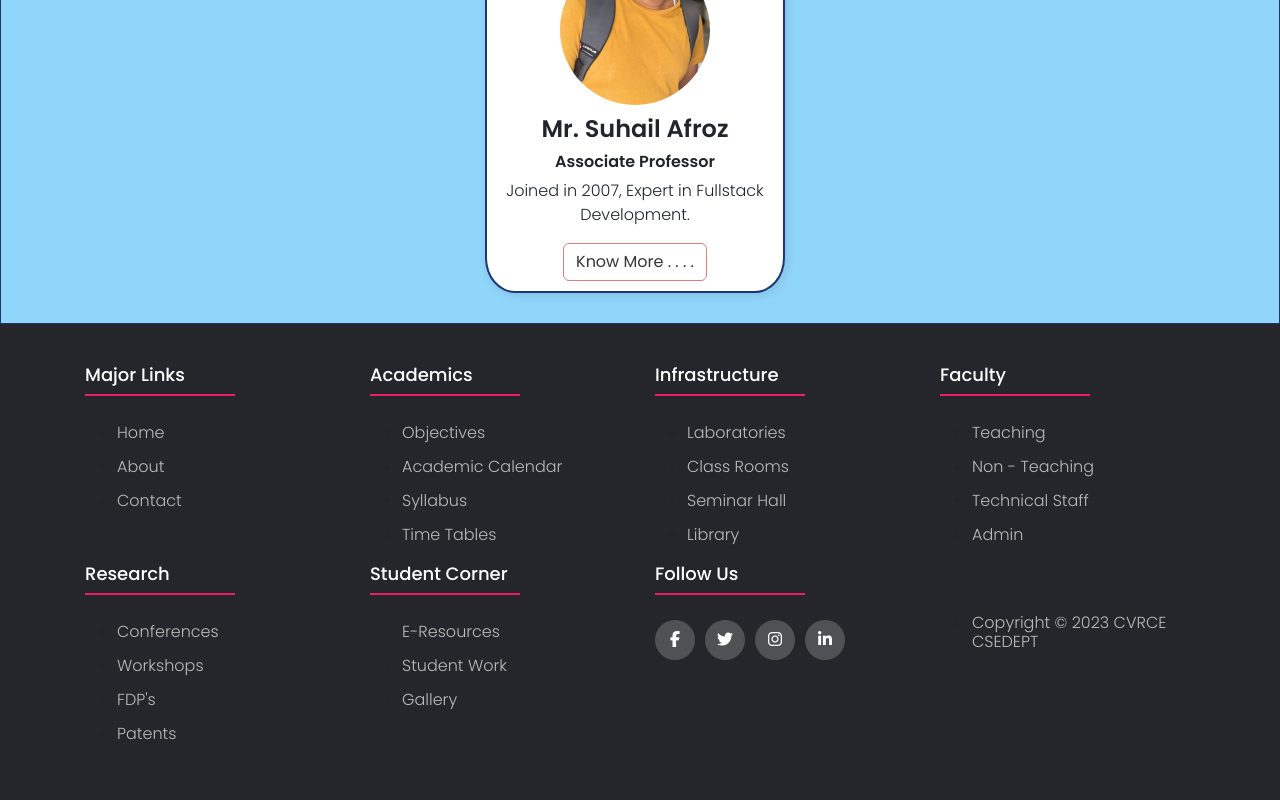
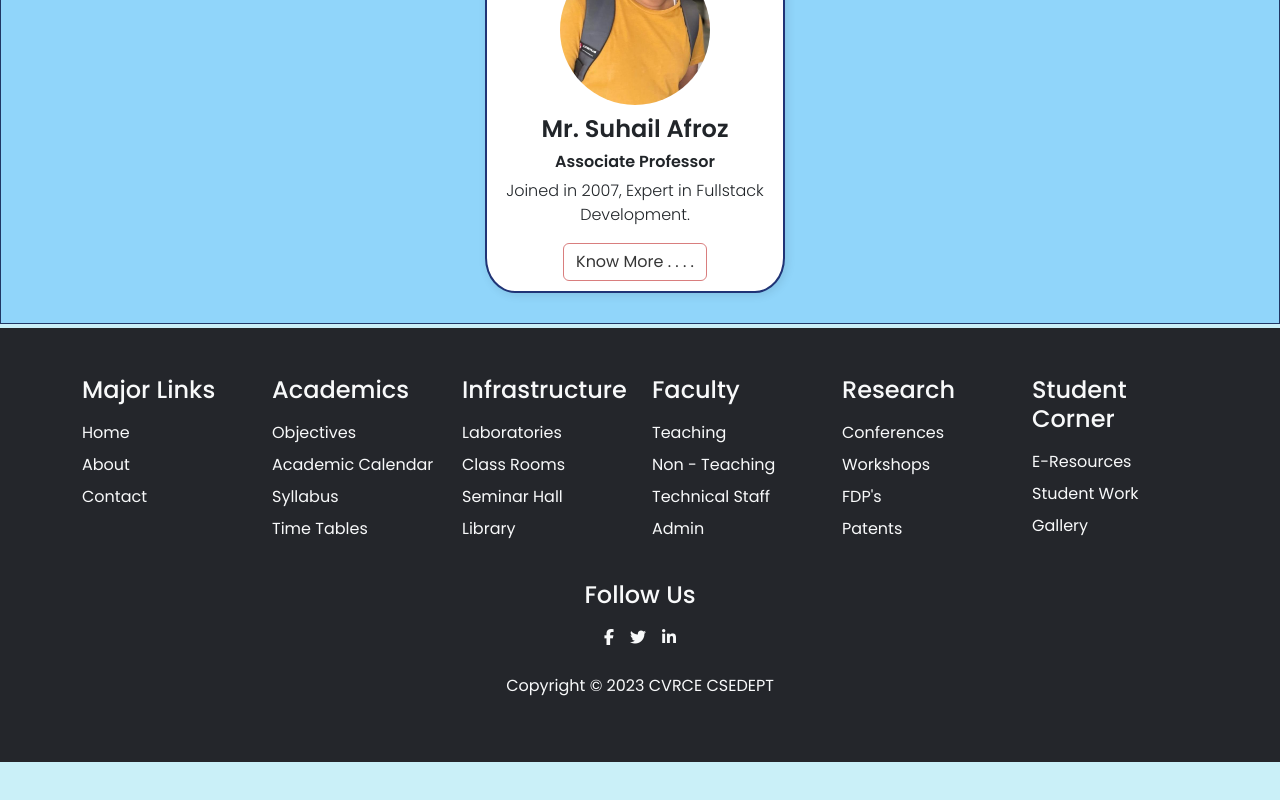
Before and after one commit to iamvsc04/CSE, a React (Vite) app: page /faculty/admin in a window 1280 px wide. Shown: the part 594-1394 px from the top of the page. After the commit the page ends 1356 px from the top, so only its background shows below. Built offline with nearby package versions, Linux system fonts and the light colour scheme.

Commit message:
contact us page

```diff
--- a/src/components/Footer.jsx
+++ b/src/components/Footer.jsx
@@ -2,6 +2,7 @@ import React, { useEffect } from "react";
 import { Link } from "react-router-dom";
 import AOS from "aos";
 import "aos/dist/aos.css";
+import "bootstrap/dist/css/bootstrap.min.css";
 
 const Footer = () => {
   useEffect(() => {
@@ -9,140 +10,226 @@ const Footer = () => {
   }, []);
 
   return (
-    <footer>
+    <footer className="bg-muted py-5 mt-1">
       <div className="container">
-        <div className="row">
-          <div className="footer-col">
-            <h4>Major Links</h4>
-            <ul>
-              <li>
-                <Link to="/">Home</Link>
+        <div className="row g-4">
+          <div className="col-12 col-md-4 col-lg-2">
+            <h4 className="mb-3 text-light">Major Links</h4>
+            <ul className="list-unstyled">
+              <li className="mb-2">
+                <Link to="/" className="text-decoration-none text-light">
+                  Home
+                </Link>
               </li>
-              <li>
-                <Link to="/about">About</Link>
+              <li className="mb-2">
+                <Link to="/about" className="text-decoration-none text-light">
+                  About
+                </Link>
               </li>
-              <li>
-                <Link to="/contact">Contact</Link>
+              <li className="mb-2">
+                <Link to="/contact" className="text-decoration-none text-light">
+                  Contact
+                </Link>
               </li>
             </ul>
           </div>
-          <div className="footer-col">
-            <h4>Academics</h4>
-            <ul>
-              <li>
-                <Link to="/academics/objectives">Objectives</Link>
+          <div className="col-12 col-md-4 col-lg-2">
+            <h4 className="mb-3 text-light">Academics</h4>
+            <ul className="list-unstyled">
+              <li className="mb-2">
+                <Link
+                  to="/academics/objectives"
+                  className="text-decoration-none text-light"
+                >
+                  Objectives
+                </Link>
               </li>
-              <li>
-                <Link to="/academics/academic-calender">Academic Calendar</Link>
+              <li className="mb-2">
+                <Link
+                  to="/academics/academic-calender"
+                  className="text-decoration-none text-light"
+                >
+                  Academic Calendar
+                </Link>
               </li>
-              <li>
-                <Link to="/academics/syllabus-books">Syllabus</Link>
+              <li className="mb-2">
+                <Link
+                  to="/academics/syllabus-books"
+                  className="text-decoration-none text-light"
+                >
+                  Syllabus
+                </Link>
               </li>
-              <li>
-                <Link to="/academics/time-tables">Time Tables</Link>
+              <li className="mb-2">
+                <Link
+                  to="/academics/time-tables"
+                  className="text-decoration-none text-light"
+                >
+                  Time Tables
+                </Link>
               </li>
             </ul>
           </div>
-          <div className="footer-col">
-            <h4>Infrastructure</h4>
-            <ul>
-              <li>
-                <Link to="/infrastructure/laboratories">Laboratories</Link>
+          <div className="col-12 col-md-4 col-lg-2">
+            <h4 className="mb-3 text-light">Infrastructure</h4>
+            <ul className="list-unstyled">
+              <li className="mb-2">
+                <Link
+                  to="/infrastructure/laboratories"
+                  className="text-decoration-none text-light"
+                >
+                  Laboratories
+                </Link>
               </li>
-              <li>
-                <Link to="/infrastructure/classrooms">Class Rooms</Link>
+              <li className="mb-2">
+                <Link
+                  to="/infrastructure/classrooms"
+                  className="text-decoration-none text-light"
+                >
+                  Class Rooms
+                </Link>
               </li>
-              <li>
-                <Link to="/infrastructure/seminar-hall">Seminar Hall</Link>
+              <li className="mb-2">
+                <Link
+                  to="/infrastructure/seminar-hall"
+                  className="text-decoration-none text-light"
+                >
+                  Seminar Hall
+                </Link>
               </li>
-              <li>
-                <Link to="/infrastructure/library">Library</Link>
+              <li className="mb-2">
+                <Link
+                  to="/infrastructure/library"
+                  className="text-decoration-none text-light"
+                >
+                  Library
+                </Link>
               </li>
             </ul>
           </div>
-          <div className="footer-col">
-            <h4>Faculty</h4>
-            <ul>
-              <li>
-                <Link to="/faculty/teaching">Teaching</Link>
+          <div className="col-12 col-md-4 col-lg-2">
+            <h4 className="mb-3 text-light">Faculty</h4>
+            <ul className="list-unstyled">
+              <li className="mb-2">
+                <Link
+                  to="/faculty/teaching"
+                  className="text-decoration-none text-light"
+                >
+                  Teaching
+                </Link>
               </li>
-              <li>
-                <Link to="/faculty/non-teaching">Non - Teaching</Link>
+              <li className="mb-2">
+                <Link
+                  to="/faculty/non-teaching"
+                  className="text-decoration-none text-light"
+                >
+                  Non - Teaching
+                </Link>
               </li>
-              <li>
-                <Link to="/faculty/technicalstaff">Technical Staff</Link>
+              <li className="mb-2">
+                <Link
+                  to="/faculty/technicalstaff"
+                  className="text-decoration-none text-light"
+                >
+                  Technical Staff
+                </Link>
               </li>
-              <li>
-                <Link to="/faculty/admin">Admin</Link>
+              <li className="mb-2">
+                <Link
+                  to="/faculty/admin"
+                  className="text-decoration-none text-light"
+                >
+                  Admin
+                </Link>
               </li>
             </ul>
           </div>
-          <div className="footer-col">
-            <h4>Research</h4>
-            <ul>
-              <li>
-                <Link to="/research/conferences">Conferences</Link>
+          <div className="col-12 col-md-4 col-lg-2">
+            <h4 className="mb-3 text-light">Research</h4>
+            <ul className="list-unstyled">
+              <li className="mb-2">
+                <Link
+                  to="/research/conferences"
+                  className="text-decoration-none text-light"
+                >
+                  Conferences
+                </Link>
               </li>
-              <li>
-                <Link to="/research/workshops">Workshops</Link>
+              <li className="mb-2">
+                <Link
+                  to="/research/workshops"
+                  className="text-decoration-none text-light"
+                >
+                  Workshops
+                </Link>
               </li>
-              <li>
-                <Link to="/research/researchprojects">FDP's</Link>
+              <li className="mb-2">
+                <Link
+                  to="/research/researchprojects"
+                  className="text-decoration-none text-light"
+                >
+                  FDP's
+                </Link>
               </li>
-              <li>
-                <Link to="/research/consultancy-projects">
+              <li className="mb-2">
+                <Link
+                  to="/research/consultancy-projects"
+                  className="text-decoration-none text-light"
+                >
                   Patents
                 </Link>
               </li>
             </ul>
           </div>
-          <div className="footer-col">
-            <h4>Student Corner</h4>
-            <ul>
-              <li>
-                <Link to="/studentcorner/e-resources">E-Resources</Link>
+          <div className="col-12 col-md-4 col-lg-2">
+            <h4 className="mb-3 text-light">Student Corner</h4>
+            <ul className="list-unstyled">
+              <li className="mb-2">
+                <Link
+                  to="/studentcorner/e-resources"
+                  className="text-decoration-none text-light"
+                >
+                  E-Resources
+                </Link>
               </li>
-              <li>
-                <Link to="/studentcorner/student-work">Student Work</Link>
+              <li className="mb-2">
+                <Link
+                  to="/studentcorner/student-work"
+                  className="text-decoration-none text-light"
+                >
+                  Student Work
+                </Link>
               </li>
-              <li>
-                <Link to="/studentcorner/gallery">Gallery</Link>
+              <li className="mb-2">
+                <Link
+                  to="/studentcorner/gallery"
+                  className="text-decoration-none text-light"
+                >
+                  Gallery
+                </Link>
               </li>
             </ul>
           </div>
-          <div className="footer-col">
-            <h4>Follow Us</h4>
-            <div className="social-links">
-              <a href="https://www.facebook.com/p/CVR-College-of-EngineeringJNT-University-100071184711492/">
+          <div className="col-12 text-center">
+            <h4 className="mb-3 text-light">Follow Us</h4>
+            <div className="d-flex justify-content-center gap-3 mb-4">
+              <a
+                href="https://www.facebook.com/p/CVR-College-of-EngineeringJNT-University-100071184711492/"
+                className="text-light"
+              >
                 <i className="fab fa-facebook-f"></i>
               </a>
-              <a href="https://x.com/cvrcoenews">
+              <a href="https://x.com/cvrcoenews" className="text-light">
                 <i className="fab fa-twitter"></i>
               </a>
-              <a href="#">
-                <i className="fab fa-instagram"></i>
-              </a>
-              <a href="https://www.linkedin.com/school/cvrcoe/posts/?feedView=all">
+              <a
+                href="https://www.linkedin.com/school/cvrcoe/posts/?feedView=all"
+                className="text-light"
+              >
                 <i className="fab fa-linkedin-in"></i>
               </a>
             </div>
-          </div>
-          <div className="footer-col">
-            <ul
-              style={{
-                display: "flex",
-                alignItems: "center",
-                justifyContent: "center",
-              }}
-            >
-              <li>
-                <h2>
-                  <a href="#" className="mt-5">
-                    Copyright © 2023 CVRCE CSEDEPT
-                  </a>
-                </h2>
-              </li>
-            </ul>
+            <p className="text-light">Copyright © 2023 CVRCE CSEDEPT</p>
           </div>
         </div>
       </div>
--- a/src/styles.css
+++ b/src/styles.css
@@ -12,7 +12,7 @@ html {
     #ecf0f1,
     #2981ba,
     #036059,
-    #caf0f8,
+    #06434f,
     #1a2238,
     #9daaf2,
     #ff6a3d,
```
Also changed, not shown: src/pages/Contact.jsx (+45 -122 lines).
